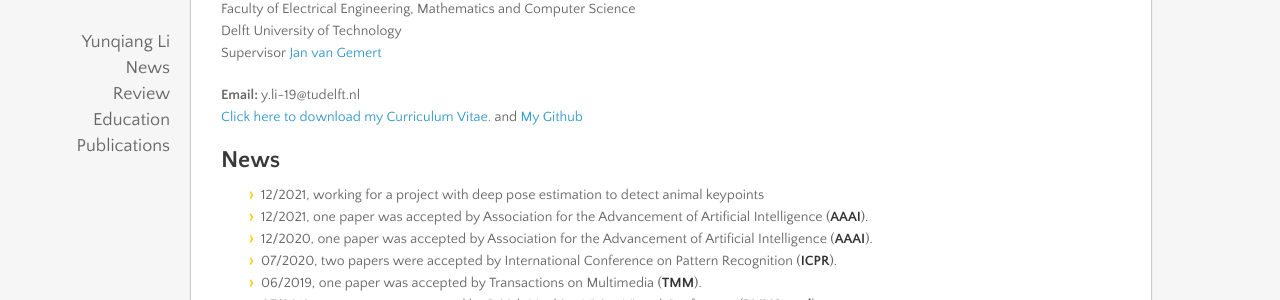
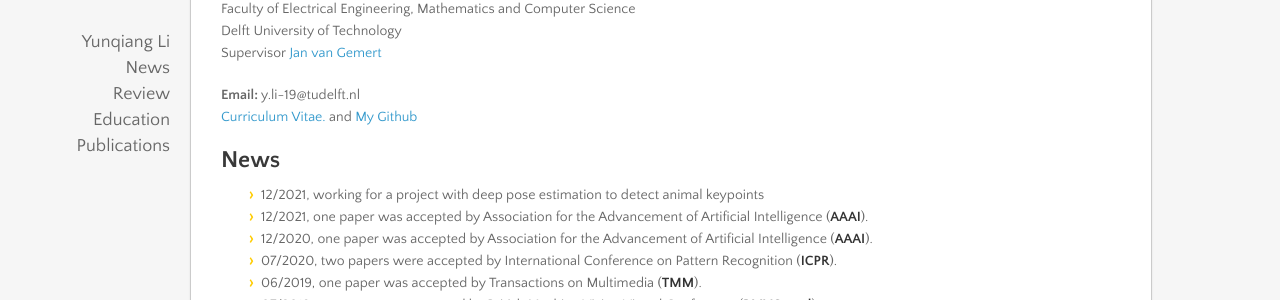
Before and after one commit to liyunqianggyn/liyunqianggyn.github.io, a Jekyll site: the page built from index.md, in a window 1280 px wide and 900 px high, scrolled down 333 px. Shown: the part 151-451 px from the top of the window. Built offline with Jekyll 4.4.1, drawn with Linux system fonts in a browser that asks for light colours; nearby versions of some CDN libraries; our own code applies the rules of GitHub Pages for plain Markdown files.

Commit message:
Update index.md

```diff
--- a/index.md
+++ b/index.md
@@ -9,7 +9,7 @@ Supervisor <a href="https://jvgemert.github.io/">Jan van Gemert</a><br/>
 
 <b>Email:</b> y.li-19@tudelft.nl  <br/>
 <b></b>
-[Click here to download my Curriculum Vitae.](/YunqiangLi_Resume.pdf)
+[Curriculum Vitae.](/YunqiangLi_Resume.pdf)
 and
 <a href="https://github.com/liyunqianggyn">My Github</a>
 
```
